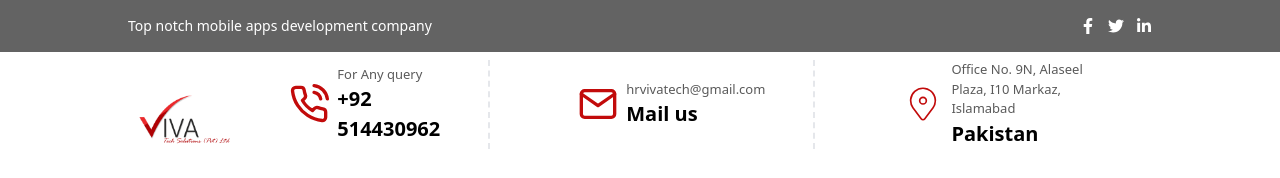
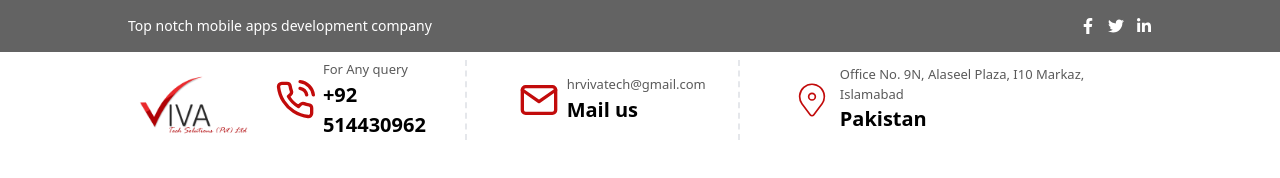
Before and after one commit to zubair143598/VivaTech, a Next.js app: page /About in a window 1280 px wide. Shown: the top 178 px of the page. Built offline with nearby package versions, Linux system fonts and the light colour scheme.

Commit message:
Life at viva tech1

```diff
--- a/components/Navbar.jsx
+++ b/components/Navbar.jsx
@@ -73,9 +73,9 @@ const Navbar = () => {
               alt="logo"
             />
           </Link>
-          <div className="hidden lg:flex space-x-10">
+          <div className="hidden lg:flex space-x-5">
             {/* phone */}
-            <div className="flex  border-r-2 px-12 border-dashed items-center space-x-2">
+            <div className="flex  border-r-2 px-4 border-dashed items-center space-x-2">
               <div className=" ">
               <FiPhoneCall  className=" text-red" size={40} />
               </div>
@@ -86,7 +86,7 @@ const Navbar = () => {
             </div>
             {/* mail */}
 
-            <div className="flex  border-r-2 px-12 border-dashed items-center space-x-2">
+            <div className="flex  border-r-2 px-8 border-dashed items-center space-x-2">
               <div className=" ">
               <FiMail   className=" text-red" size={40} />
               </div>
@@ -96,7 +96,7 @@ const Navbar = () => {
               </div>
             </div>
             {/* Location */}
-            <div className="flex   px-12  items-center space-x-2">
+            <div className="flex   px-8  items-center space-x-2">
               <div className=" ">
               <CiLocationOn    className=" text-red" size={40} />
               </div>
```
